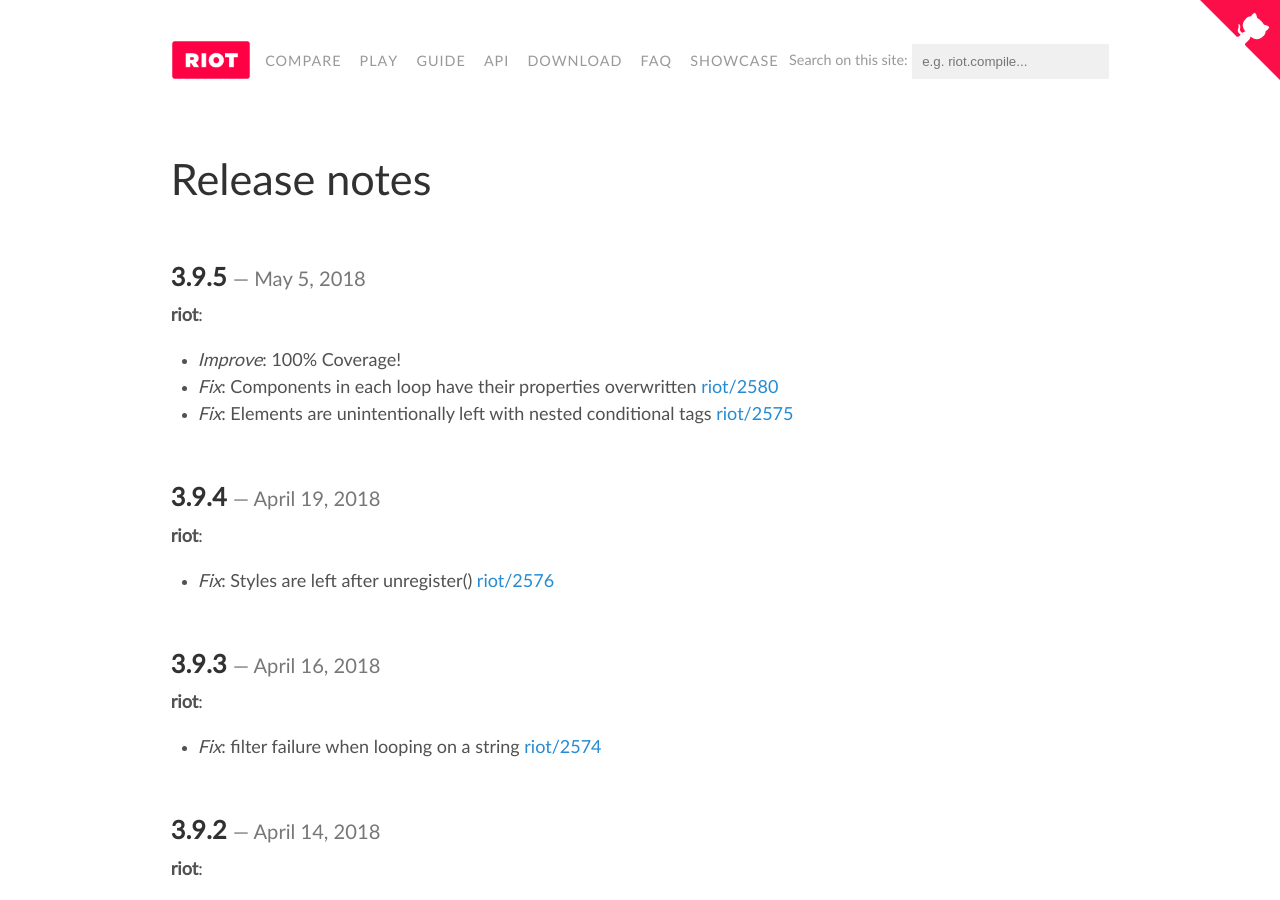
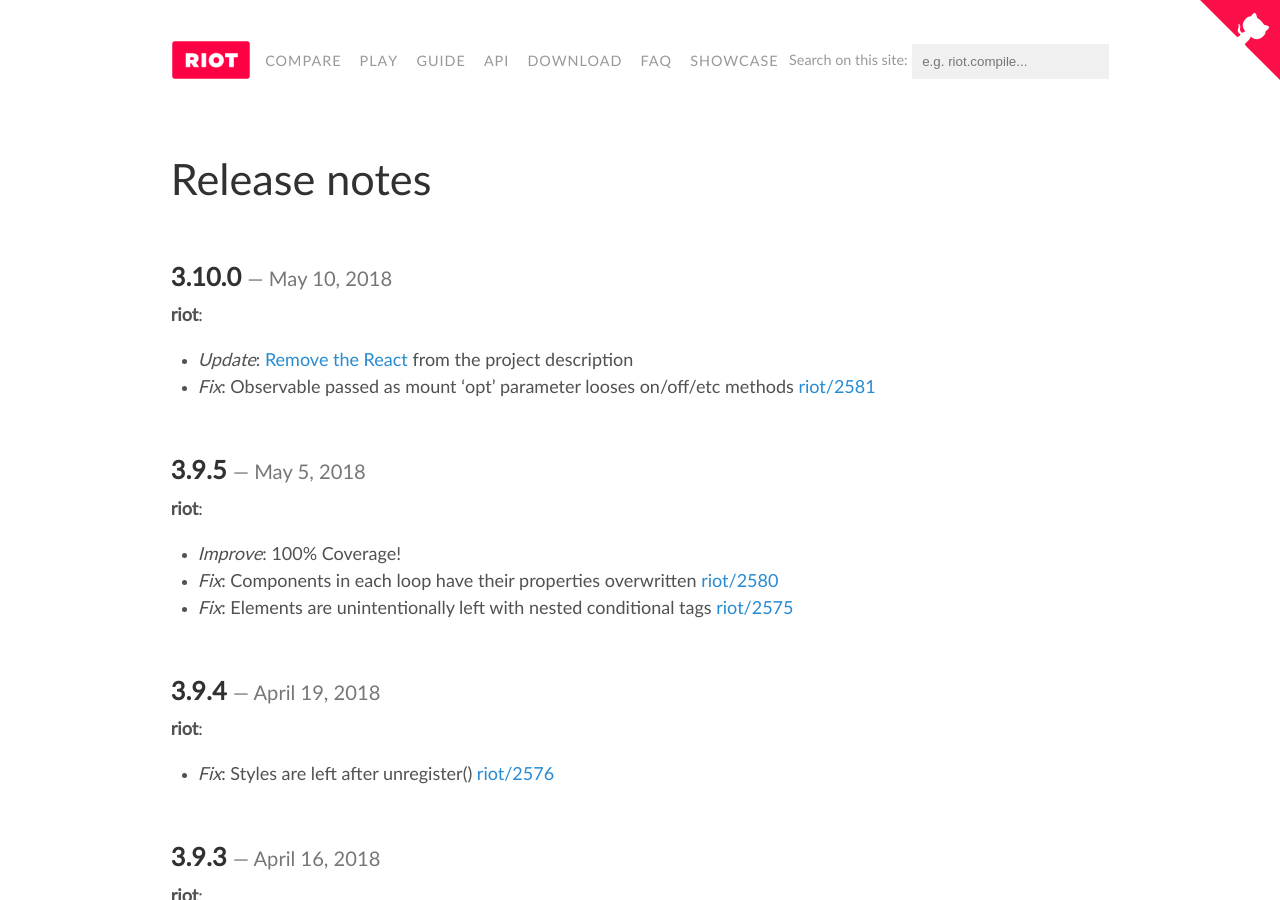
Before and after one commit to riot/riot.github.io, a Jekyll site: the page built from release-notes.md, in a window 1280 px wide and 900 px high. Built offline with Jekyll 4.4.1, drawn with Linux system fonts in a browser that asks for light colours; nearby versions of some CDN libraries; emoji names are drawn with the system emoji font; comment, search, counter and statistics services are not loaded.

Commit message:
updated: release notes

```diff
--- a/_config.yml
+++ b/_config.yml
@@ -39,19 +39,19 @@
   email:             hello.riotjs@gmail.com
 
 # Custom vars
-minor_version:       3.9
+minor_version:       3.10
 v2_minor_version:    2.6
 
-version:             3.9.5
+version:             3.10.0
 v2_version:          2.6.8
-version_slurp:       100% Coverage!
-v2_version_slurp:    Security patch agains XSS injections
+version_slurp:       Remove React from the project description
+v2_version_slurp:    Security patch against XSS injections
 repo:                https://github.com/riot/riot
 twitter_account:     https://twitter.com/riotjs_
 gitter:              https://gitter.im/riot/riot
 # Vars needed for the compare.md page
 
-size_min:            10.69
+size_min:            10.72
 riot_route_size_min: 1.77
 
 polymer:
--- a/release-notes.md
+++ b/release-notes.md
@@ -5,6 +5,14 @@
 ---
 
 # {{ page.title }}
+
+## 3.10.0 *May 10, 2018*
+
+__riot__:
+
+  - _Update_: [Remove the React](https://github.com/riot/riot/commit/9eb8d615d4f50ce78f30dc1952500f6591d65924#diff-0a08a7565aba4405282251491979bb6bR4) from the project description
+  - _Fix_: Observable passed as mount 'opt' parameter looses on/off/etc methods [riot/2581](https://github.com/riot/riot/issues/2581)
+
 
 ## 3.9.5 *May 5, 2018*
 
```
